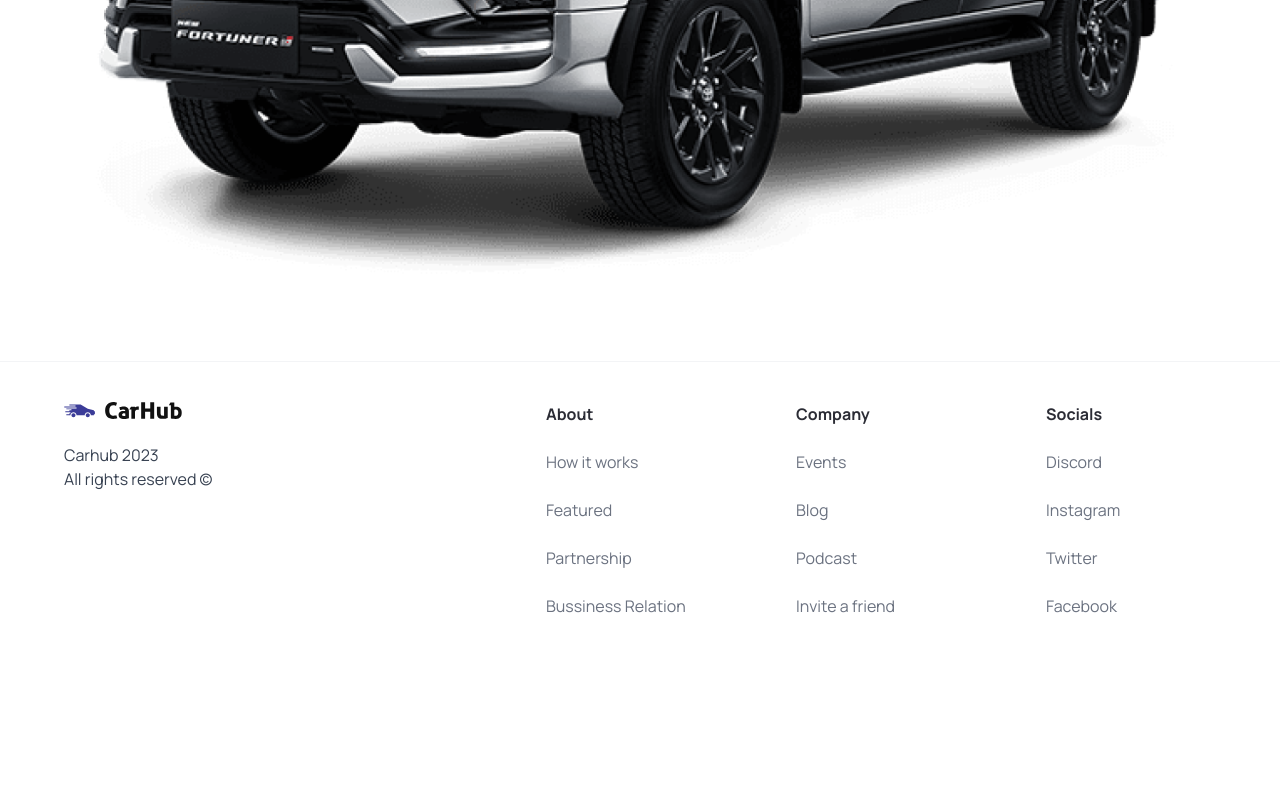
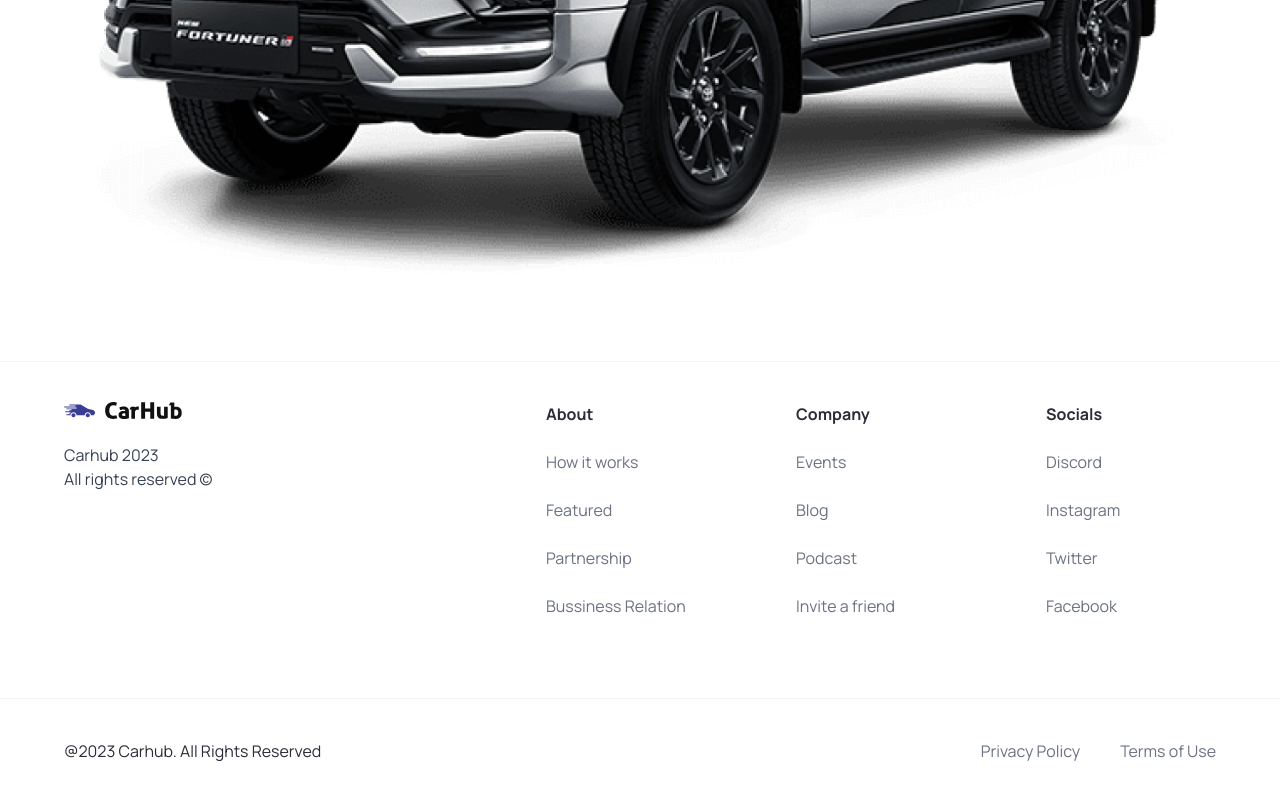
Before and after one commit to abrarzahed/next_ts_car_hub, a Next.js app: page / in a window 1280 px wide. Shown: the part 944-1744 px from the top of the page. Before the commit the page ends 1602 px from the top, so only its background shows below. Built offline with nearby package versions, Linux system fonts and the light colour scheme.

Commit message:
completed the footer and the hero section

```diff
--- a/components/Footer.tsx
+++ b/components/Footer.tsx
@@ -31,6 +31,17 @@
         </div>
         <div className="footer__links">{footerLinksJSX}</div>
       </div>
+      <div className="flex justify-between items-center flex-wrap mt-10 border-t border-gray-100 sm:px-16 px-6 py-10">
+        <p>@2023 Carhub. All Rights Reserved</p>
+        <div className="footer__copyrights-link">
+          <Link href="/" className="text-gray-500">
+            Privacy Policy
+          </Link>
+          <Link href="/" className="text-gray-500">
+            Terms of Use
+          </Link>
+        </div>
+      </div>
     </footer>
   );
 };
--- a/components/Hero.tsx
+++ b/components/Hero.tsx
@@ -28,8 +28,8 @@
               className="object-contain"
             />
           </div>
-          <div className="hero__image-overlay"></div>
         </div>
+        <div className="hero__image-overlay"></div>
       </div>
     </div>
   );
--- a/components/Navbar.tsx
+++ b/components/Navbar.tsx
@@ -4,7 +4,7 @@
 const Navbar = () => {
   return (
     <header className="w-full absolute z-10">
-      <nav className="max-w-[1440] mx-auto flex justify-between items-center sm:px-16 px-6 py-4">
+      <nav className="max-w-[1440px] mx-auto flex justify-between items-center sm:px-16 px-6 py-4">
         <Link href="/" className="flex justify-center items-center">
           <Image
             src="/logo.svg"
```
